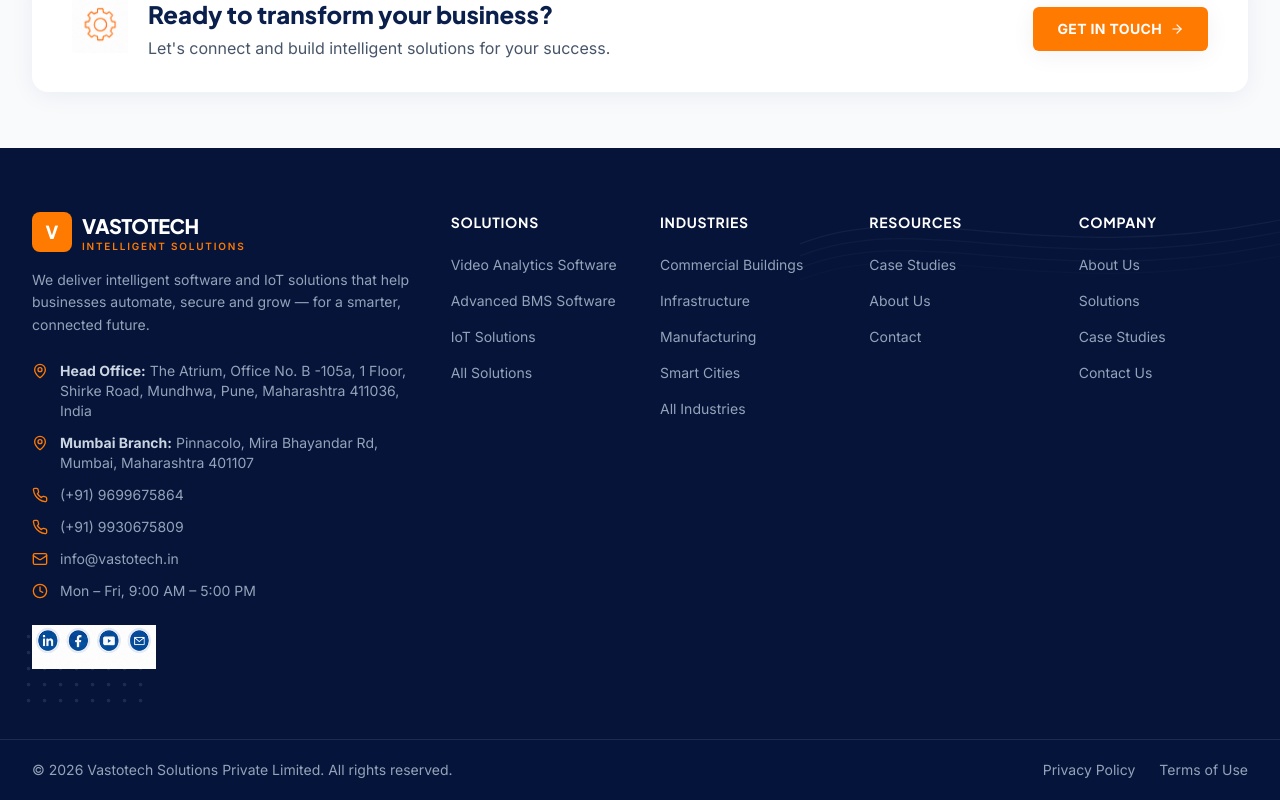
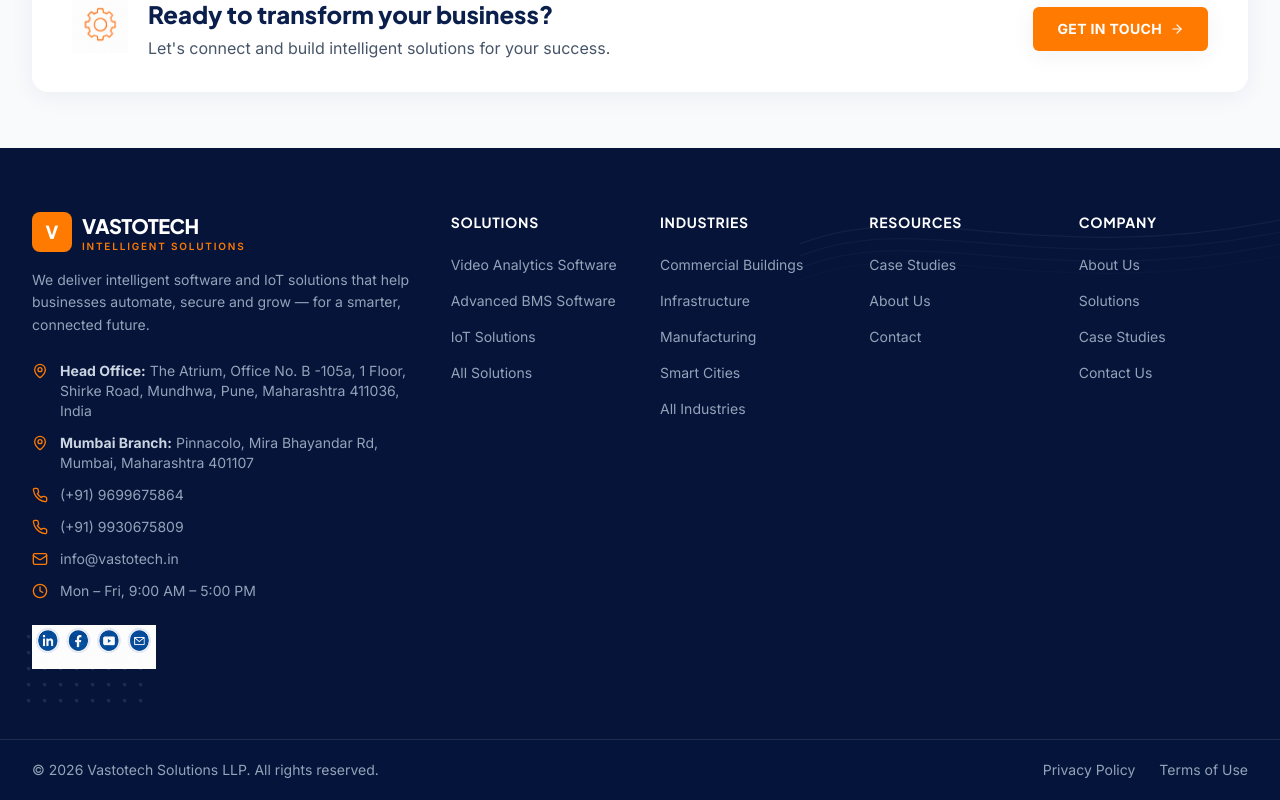
Before and after one commit to AmitSingh-15/VastoTech, a Next.js app in the folder vastotech-next/: page /case-studies in a window 1280 px wide. Shown: the part 1174-1974 px from the top of the page. Built offline with nearby package versions, Linux system fonts and the light colour scheme.

Commit message:
Update legal name from Private Limited to LLP

```diff
--- a/vastotech-next/constants/data.ts
+++ b/vastotech-next/constants/data.ts
@@ -21,7 +21,7 @@
 
 export const SITE = {
   name: 'Vastotech',
-  legalName: 'Vastotech Solutions Private Limited',
+  legalName: 'Vastotech Solutions LLP',
   domain: 'vastotech.in',
   tagline: 'Intelligent Solutions. Connected Future.',
 };
```
